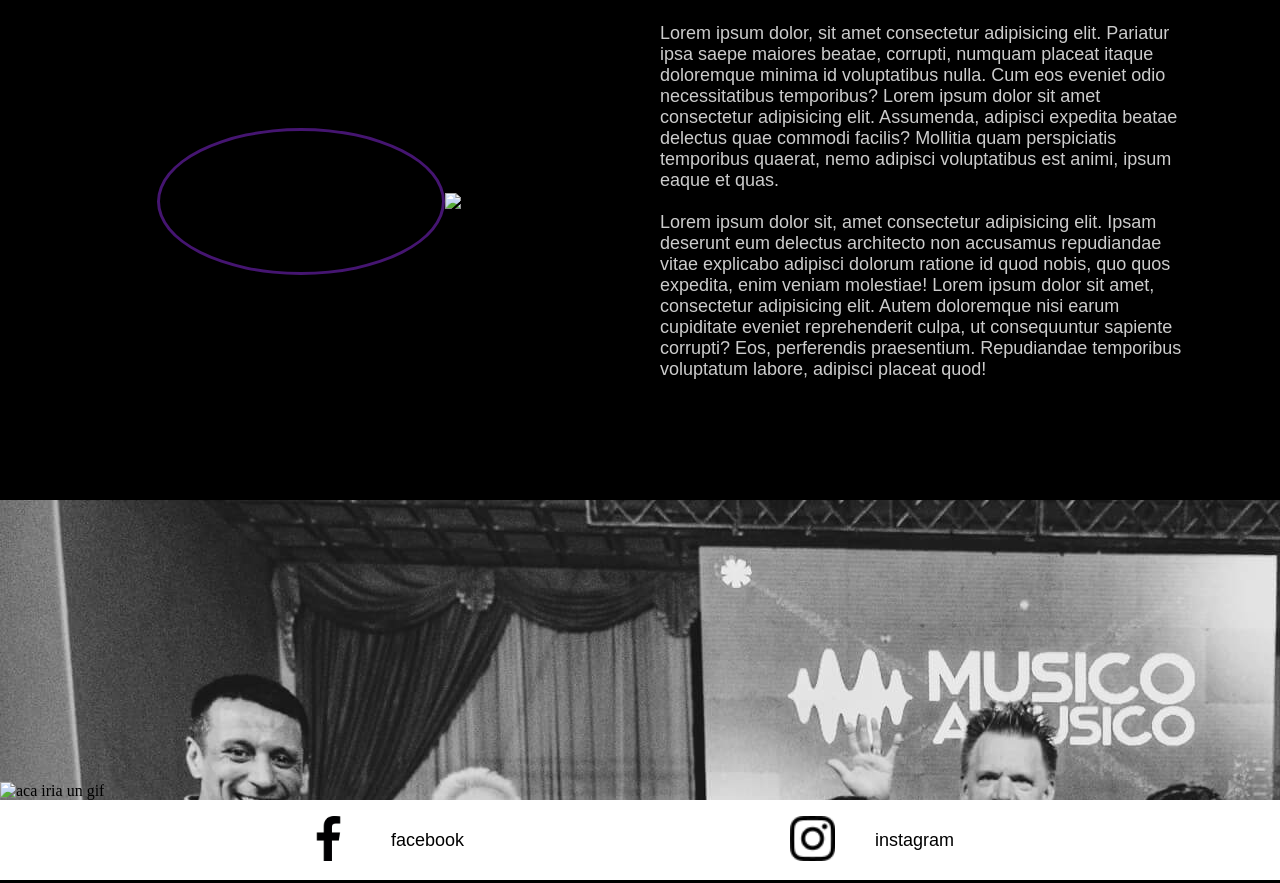
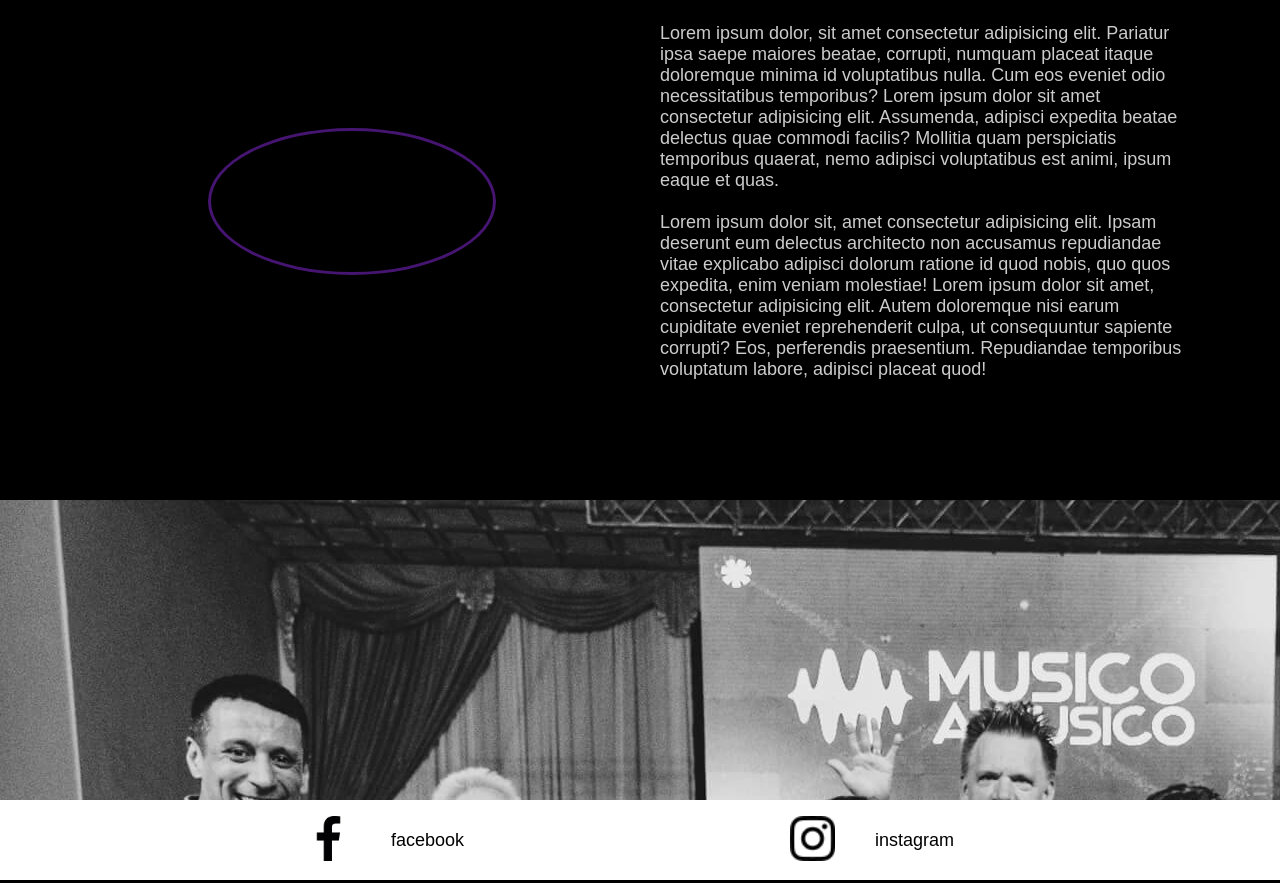
Before and after one commit to GustavoCuellar/Musico-Musico, a plain HTML site: page index.html in a window 1280 px wide. Shown: the part 1140-2023 px from the top of the page. Drawn offline with Linux system fonts and the light colour scheme; grey boxes are pictures that could not be loaded.

Commit message:
vamoooooo

```diff
--- a/index.html
+++ b/index.html
@@ -17,7 +17,7 @@
     <link rel="preconnect" href="https://fonts.gstatic.com" crossorigin>
     <link href="https://fonts.googleapis.com/css2?family=Sarabun:wght@100;300;500;700&display=swap" rel="stylesheet"> -->
 
-    <!-- <link rel="stylesheet" href="https://use.typekit.net/dqm6bkb.css"> -->
+
 
 </head>
 
@@ -104,9 +104,6 @@
                     <video autoplay loop muted>
                         <source src="./assets/picture/cuadrado m.mp4">
                     </video>
-                    <figure>
-                        <img src="" alt="soy una img">
-                    </figure>
                 </div>
                 <div class="we-are__contenido-text">
                     <P>Lorem ipsum dolor, sit amet consectetur adipisicing elit. Pariatur ipsa saepe maiores beatae,
@@ -126,12 +123,9 @@
         </section>
 
         <section class="video-container">
-            <div class="video-container__img">
-                <figure>
-                    <img src="/assets/picture/p6.jpg" alt="aca iria un gif">
-                </figure>
-            </div>
+            <div class="video-container__img"></div>
         </section>
+
         <section>
             <div class="redes-container">
                 <div class="redes">
--- a/style.css
+++ b/style.css
@@ -408,9 +408,6 @@ p  {
     /* Chrome 10-25, Safari 5.1-6 */
     background: linear-gradient(to right, hsla(212, 80%, 42%, 0.2), hsla(2, 65%, 44%, 0.1)), url(/assets/picture/p2.jpeg);
 
-
-
-    background-image: url(/assets/picture/p2.jpeg);
     background-size: contain;
     background-repeat: no-repeat;
 
```
